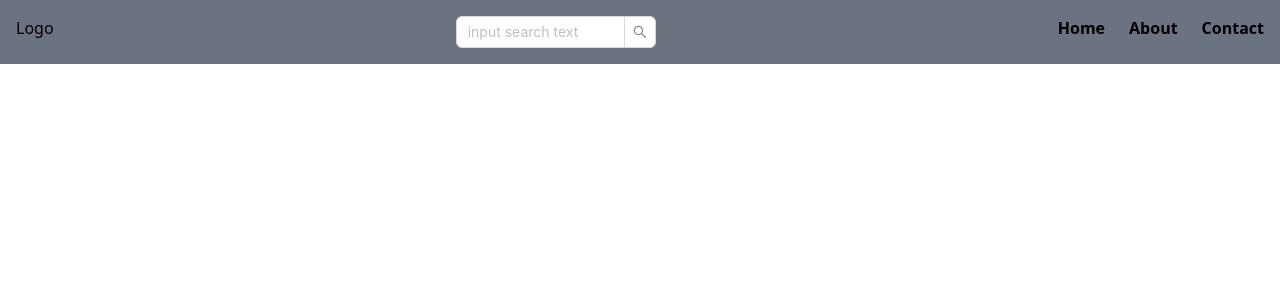
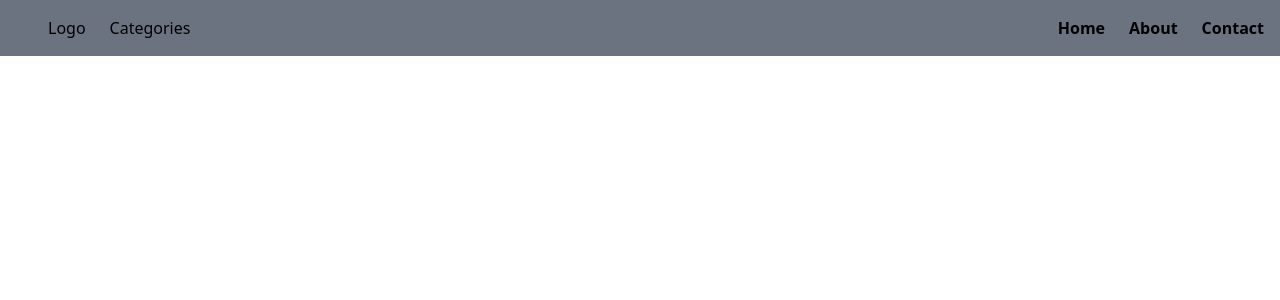
Before and after one commit to Zylown/kadufan-ecommerce, a React (Vite) app: page / in a window 1280 px wide. Shown: the top 300 px of the page. Built offline with nearby package versions, Linux system fonts and the light colour scheme.

Commit message:
add categories options

```diff
--- a/src/components/Navbar.tsx
+++ b/src/components/Navbar.tsx
@@ -1,35 +1,45 @@
 import { Link } from "react-router-dom";
-import { Input } from "antd";
-// import type { SearchProps } from "antd/es/input/Search";
-// import { useState } from "react";
+import { useState } from "react";
 
 export default function Navbar() {
   //   const [searchValue, setSearchValue] = useState<string>("");
+  const [showCategories, setShowCategories] = useState<boolean>(false);
 
-  //   const onSearch: SearchProps["onSearch"] = (value, _e, info) =>
-  //     console.log(value);
+  const toggleCategories = () => {
+    setShowCategories(!showCategories);
+  };
 
-  const handleChange = (e: React.ChangeEvent<HTMLInputElement>) => {
-    console.log(e.target.value);
+  const closeCategories = () => {
+    setShowCategories(false);
   };
 
   return (
-    <div className="flex bg-gray-500 p-4 w-full justify-between">
-      <div>
+    <nav className="flex bg-gray-500 p-4 w-full gap-6 relative">
+      <div className="pl-8">
         <Link to="/">
           <p>Logo</p>
         </Link>
       </div>
-      <div>
-        <Input.Search
-          placeholder="input search text"
-          allowClear
-          //   onSearch={onSearch}
-          onChange={handleChange}
-          style={{ width: 200 }}
-        />
+      <div className="relative">
+        <button onMouseEnter={toggleCategories}>Categories</button>
+        {showCategories && ( // Conditional rendering
+          <ul
+            className="absolute top-8 w-24 bg-white p-2 rounded-lg shadow-md z-10 transition-all"
+            onMouseLeave={closeCategories} // Cierra el menú cuando el cursor sale del menú
+          >
+            <li className="hover:bg-gray-300 p-1 transition-all rounded-md">
+              Option 1
+            </li>
+            <li className="hover:bg-gray-300 p-1 transition-all rounded-md">
+              Option 2
+            </li>
+            <li className="hover:bg-gray-300 p-1 transition-all rounded-md">
+              Option 3
+            </li>
+          </ul>
+        )}
       </div>
-      <div>
+      <div className="flex w-full justify-end">
         <ul className="flex gap-6 font-semibold">
           <li>
             <Link to="/">Home</Link>
@@ -44,6 +54,6 @@ export default function Navbar() {
           </li>
         </ul>
       </div>
-    </div>
+    </nav>
   );
 }
```
